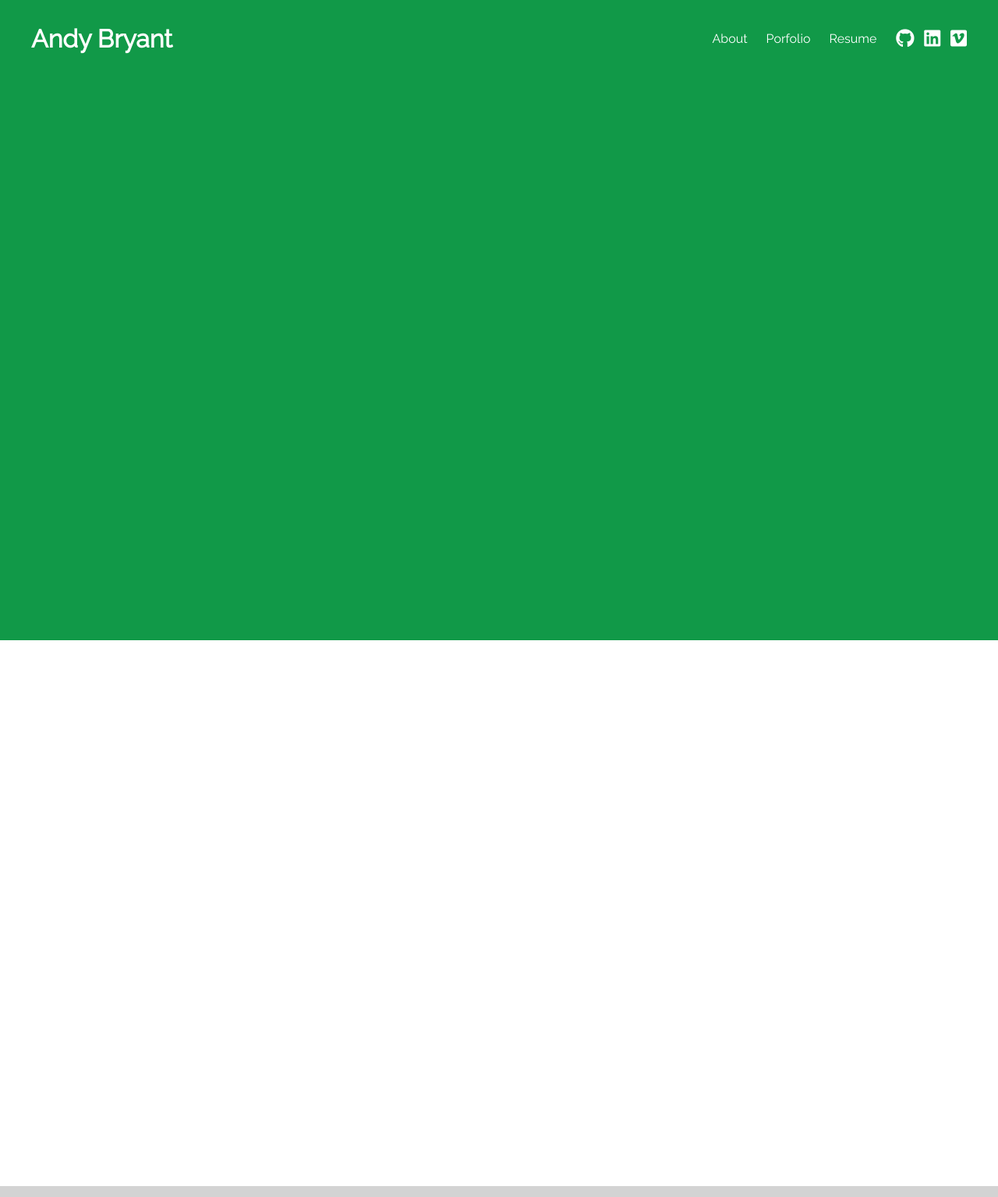
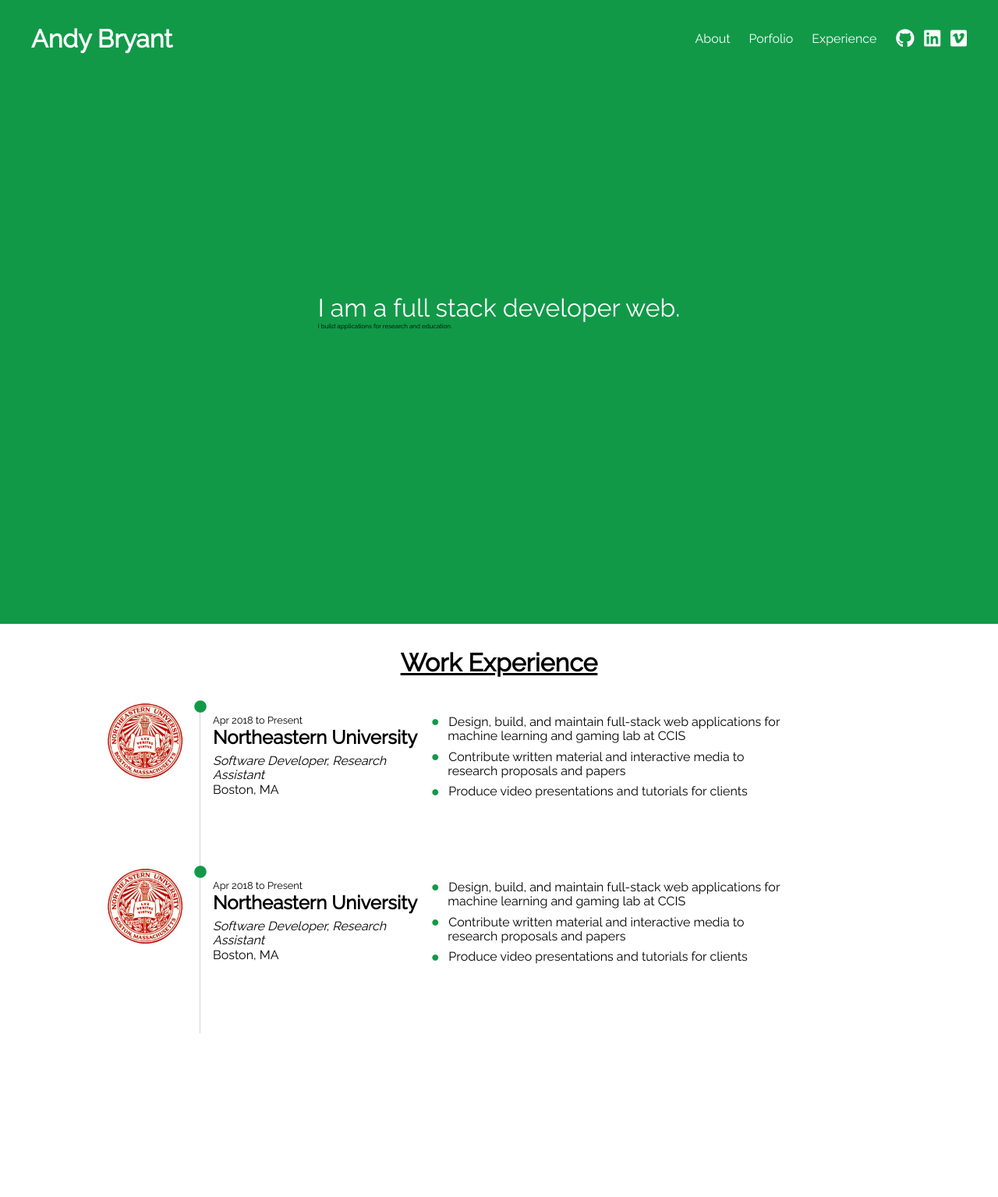
Before and after one commit to andymbryant/personal, a plain HTML site: page index.html in a window 1280 px wide. Shown: the top 1535 px of the page at 78% size. Drawn offline with Linux system fonts and the light colour scheme.

Commit message:
working on resume

```diff
--- a/app.js
+++ b/app.js
@@ -3,9 +3,11 @@ window.onscroll = function () {
 };
 
 function scroll() {
-    if (document.body.scrollTop > window.innerHeight || document.documentElement.scrollTop > window.innerHeight) {
+    if (document.body.scrollTop > window.innerHeight * .85 || document.documentElement.scrollTop > window.innerHeight * .85) {
         document.getElementById("nav").style.height = "50px";
+        document.getElementById("name-plate").style.fontSize = '1.2rem';
     } else {
         document.getElementById("nav").style.height = "100px";
+        document.getElementById("name-plate").style.fontSize = '2rem';
     }
 }
--- a/css/main.scss
+++ /dev/null
@@ -1,70 +0,0 @@
-$primary: #119948;
-$secondary: lightgreen;
-$terciary: white;
-$font-stack: 'Raleway', sans-serif;
-
-html {
-    scroll-behavior: smooth;
-    font-family: $font-stack;
-}
-
-nav {
-    z-index: 100;
-    width: 100%;
-    position: fixed;
-    top: 0;
-    left: 0;
-    transition: .2s;
-    background-color: $primary;
-    height: 100px;
-    display: flex;
-    align-items: center;
-    justify-content: space-between;
-
-    .name-plate {
-        font-size: 2rem;
-        font-weight: 700;
-        color: $terciary;
-        margin-left: 2.5rem;
-    }
-    ul {
-        color: $terciary;
-        list-style: none;
-        display: flex;
-        align-items: center;
-        margin-right: 2.5rem;
-
-        li {
-            display: inline-block;
-            cursor: pointer;
-        }
-            .nav-icon {
-                font-size: 1.5rem;
-                margin-left: .8rem;
-            }
-
-        a {
-            color: $terciary;
-            padding: 6px 12px;
-            text-decoration: none;
-        }
-    }
-  }
-
-.title-section {
-    position: relative;
-    height: 100vh;
-    width: 100%;
-    background-color: $primary;
-}
-
-.about-section {
-    position: relative;
-    height: 700px;
-  }
-
-.portfolio-section {
-    position: relative;
-    height: 700px;
-    background-color: lightgrey;
-}
--- a/index.html
+++ b/index.html
@@ -15,11 +15,11 @@
 
 <body>
     <nav id="nav">
-        <div class="name-plate">Andy Bryant</div>
+        <div><a id="name-plate" class="name-plate" href="#title">Andy Bryant</a></div>
         <ul>
             <li><a href="#about">About</a></li>
             <li><a href="#portfolio">Porfolio</a></li>
-            <li><a href="#resume">Resume</a></li>
+            <li><a href="#experience">Experience</a></li>
             <li><i class="nav-icon fab fa-github"></i></li>
             <li><i class="nav-icon fab fa-linkedin"></i></li>
             <li><i class="nav-icon fab fa-vimeo"></i></li>
@@ -27,17 +27,64 @@
     </nav>
     <main>
         <section id="title" class="title-section">
-            <div class="name-title">
-                <h1>Andy Bryant</h1>
+            <div class="title-card">
+                <div class="header">I am a full stack developer web.</div>
+                <div class="sub-header">I build applications for research and education.</div>
+            </div>
+        </section>
+        <section id="experience" class="experience-section">
+            <div class="experience-title">Work Experience</div>
+
+            <div class="res-item">
+                <div class="company-image"><a href="https://web.northeastern.edu/guii/" target="_blank"><img src="img/neu-logo.jpg"
+                            alt=""></a></div>
+                <div class="res-item-inner">
+                    <i class="timeline-circle top fas fa-circle"></i>
+                    <div class="res-item-details">
+                        <div class="res-item-date">Apr 2018 to Present</div>
+                        <div class="res-item-company">Northeastern University</div>
+                        <div class="res-item-role">Software Developer, Research Assistant</div>
+                        <div class="res-item-city">Boston, MA</div>
+                    </div>
+                    <div class="res-item-desc">
+                        <ul>
+                            <li>Design, build, and maintain full-stack web applications for machine learning and gaming
+                                lab
+                                at CCIS</li>
+                            <li>Contribute written material and interactive media to research proposals and papers</li>
+                            <li>Produce video presentations and tutorials for clients</li>
+                        </ul>
+                    </div>
+                </div>
+            </div>
+            <div class="res-item">
+                <div class="company-image"><a href="https://web.northeastern.edu/guii/" target="_blank"><img src="img/neu-logo.jpg"
+                            alt=""></a></div>
+                <div class="res-item-inner">
+                    <i class="timeline-circle top fas fa-circle"></i>
+                    <div class="res-item-details">
+                        <div class="res-item-date">Apr 2018 to Present</div>
+                        <div class="res-item-company">Northeastern University</div>
+                        <div class="res-item-role">Software Developer, Research Assistant</div>
+                        <div class="res-item-city">Boston, MA</div>
+                    </div>
+                    <div class="res-item-desc">
+                        <ul>
+                            <li>Design, build, and maintain full-stack web applications for machine learning and gaming
+                                lab
+                                at CCIS</li>
+                            <li>Contribute written material and interactive media to research proposals and papers</li>
+                            <li>Produce video presentations and tutorials for clients</li>
+                        </ul>
+                    </div>
+                </div>
             </div>
         </section>
         <section id="about" class="about-section">
         </section>
         <section id="portfolio" class="portfolio-section">
         </section>
-        <section id="resume" class="resume-section">
 
-        </section>
 
     </main>
     <script src="app.js"></script>
--- /dev/null
+++ b/sass/main.scss
@@ -0,0 +1,179 @@
+$primary: #119948;
+$secondary: lightgrey;
+$terciary: white;
+$font-stack: 'Raleway', sans-serif;
+
+html {
+    scroll-behavior: smooth;
+    font-family: $font-stack;
+}
+
+nav {
+    z-index: 100;
+    width: 100%;
+    position: fixed;
+    top: 0;
+    left: 0;
+    transition: .2s;
+    background-color: $primary;
+    height: 100px;
+    display: flex;
+    align-items: center;
+    justify-content: space-between;
+
+    .name-plate {
+        font-size: 2rem;
+        font-weight: 700;
+        color: $terciary;
+        margin-left: 2.5rem;
+        text-decoration: none;
+    }
+    ul {
+        color: $terciary;
+        list-style: none;
+        display: flex;
+        align-items: center;
+        margin-right: 2.5rem;
+
+        li {
+            display: inline-block;
+            cursor: pointer;
+
+            .nav-icon {
+                font-size: 1.5rem;
+                margin-left: .8rem;
+            }
+
+            a {
+            color: $terciary;
+            padding: 6px 12px;
+            text-decoration: none;
+            }
+        }
+    }
+}
+
+.title-section {
+    position: relative;
+    height: 100vh;
+    width: 100%;
+    background-color: $primary;
+    display: flex;
+    align-items: center;
+
+    .title-card {
+        z-index: 101;
+        margin: auto;
+        .header {
+            font-size: 2rem;
+            color: $terciary;
+        }
+        .sub-header {
+            font-size: .5rem;
+        }
+    }
+}
+
+.about-section {
+    position: relative;
+    height: 700px;
+  }
+
+.portfolio-section {
+    position: relative;
+    height: 700px;
+    background-color: lightgrey;
+}
+
+.experience-section {
+    position: relative;
+    height: 700px;
+    background-color: white;
+
+    .experience-title {
+        font-size: 2rem;
+        margin: 2rem auto;
+        text-align: center;
+        font-weight: 700;
+        text-decoration: underline;
+    }
+
+    .res-item {
+        width: 60%;
+        margin: 0 auto;
+        position: relative;
+
+        .company-image {
+            position: absolute;
+            left: -120px;
+            width: 100px;
+
+            img {
+                width: 100%;
+                height: 100%;
+            }
+        }
+
+        .res-item-inner {
+            border-left: 1px $secondary solid;
+            height: 100px;
+            padding: 1rem 1rem 6rem 1rem;
+
+            .timeline-circle {
+                position: absolute;
+                left: -7px;
+                top: -3px;
+                color: $primary
+            }
+
+            .res-item-details {
+                display: inline-block;
+                float: left;
+                width: 39.5%;
+
+                .res-item-date {
+                    font-size: .8rem;
+                }
+
+                .res-item-company {
+                    font-size: 1.5rem;
+                    font-weight: 700;
+                    margin-bottom: .5rem;
+                }
+                .res-item-role {
+                    font-style: italic;
+                }
+
+            }
+            .res-item-desc {
+                width: 59%;
+                display: inline-block;
+                float: right;
+
+                ul {
+                    margin: 0;
+                    padding: 0;
+                    list-style: none;
+
+                    li {
+                        text-indent: -10px;
+                        margin-bottom: .5rem;
+                      }
+
+                    li::before {
+                        font-family: "Font Awesome 5 Free";
+                        content: "\f111";
+                        font-size: 8px;
+                        display: inline-block;
+                        padding-right: 3px;
+                        vertical-align: middle;
+                        font-weight: 700;
+                        margin-right: .5rem;
+                        color: $primary;
+                    }
+                }
+            }
+        }
+    }
+
+}
```
Also changed, not shown: css/main.css, img/neu-logo.jpg (added), 3 other files.
